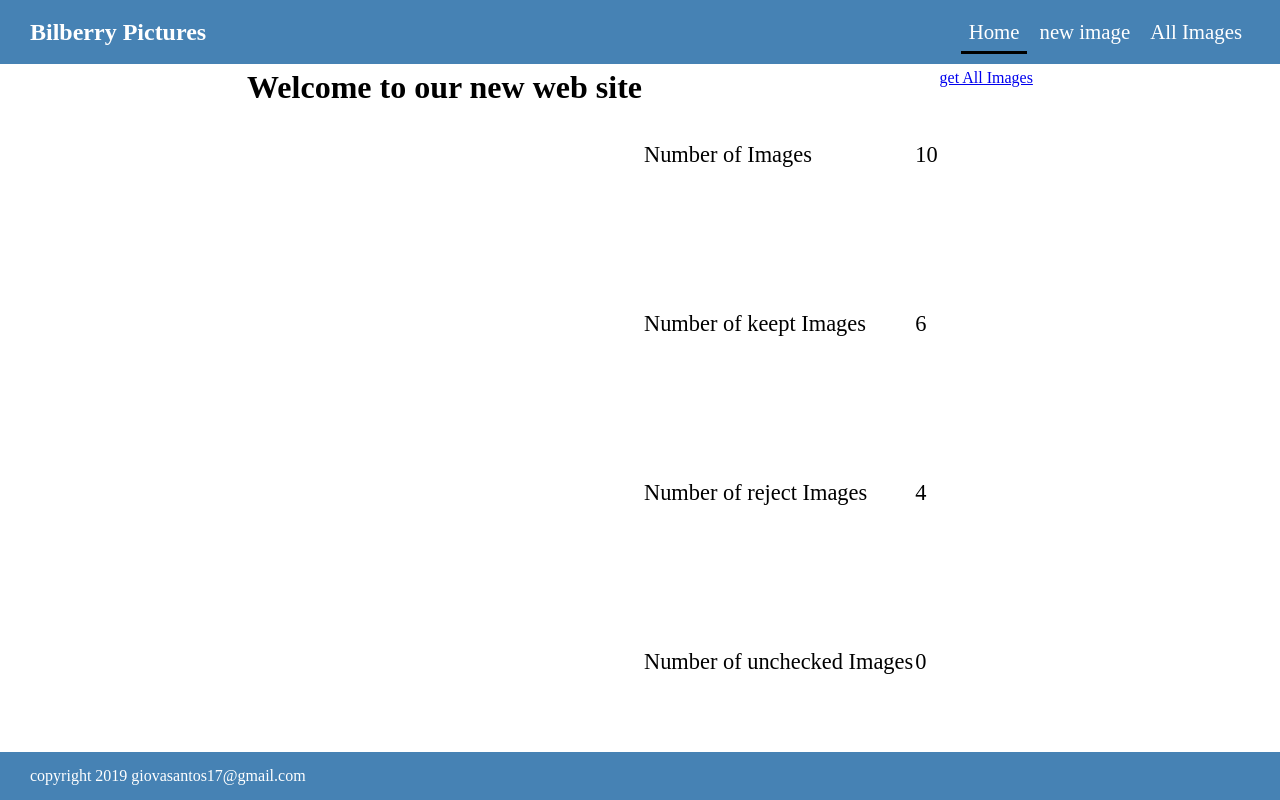
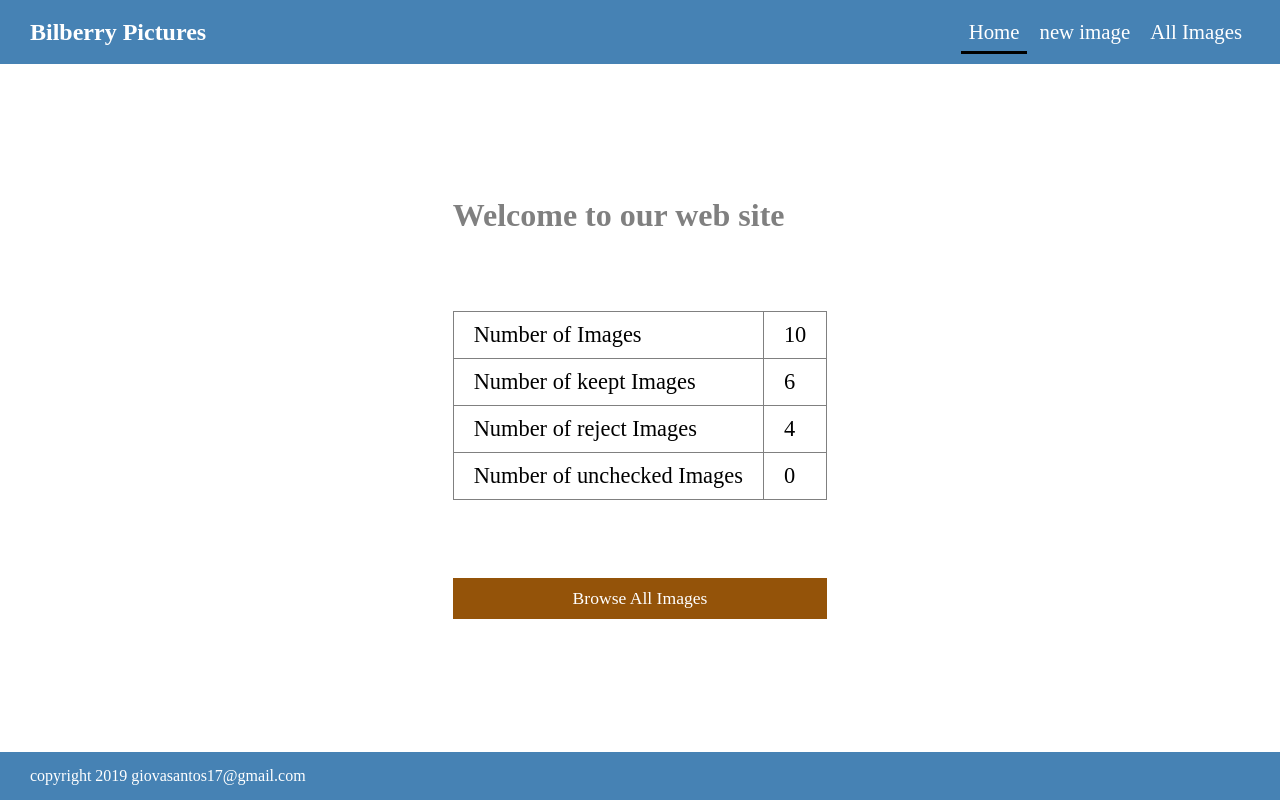
Before and after one commit to dahmonzon/bilberry, a Django app: page / in a window 1280 px wide. Run offline with Django 3.2, Linux system fonts and the light colour scheme; data comes from the database, SQL or seed files in the repository; some libraries are stand-ins or nearby versions.

Commit message:
split the css file to more file

```diff
--- a/bilberry/bilberry/urls.py
+++ b/bilberry/bilberry/urls.py
@@ -28,5 +28,6 @@ urlpatterns = [
     path('img/',include('img.urls')),
 ]
 
-urlpatterns += static(settings.STATIC_URL,document_root=settings.STATICFILES_DIRS)
-urlpatterns += static(settings.MEDIA_URL, document_root=settings.MEDIA_ROOT)
+if settings.DEBUG:
+    urlpatterns += static(settings.MEDIA_URL, document_root=settings.MEDIA_ROOT)
+    urlpatterns += static(settings.STATIC_URL,document_root=settings.STATICFILES_DIRS)
--- a/bilberry/static/css/base.css
+++ b/bilberry/static/css/base.css
@@ -55,123 +55,3 @@ nav ul li {
 .active {
     border-bottom: 3px solid black ;
 }
-
-/* ##################### For home.html ################# */
-
-.home-pages-body {
-    display: flex ;
-    flex-direction: column ;
-    justify-content: start ;
-}
-
-.home {
-    display: flex;
-    flex-direction: column ;
-    justify-content: space-around ;
-}
-
-td {
-    font-size: 1.4em ;
-}
-
-.home a {
-    font-size: 1.5em;
-    background-color: #4682B4;
-    color: white ;
-
-}
-
-.checked-images-body {
-    width: 600px;
-    padding-top: 5px ;
-    overflow-y: scroll ;
-    overflow-x: hidden ;
-}
-
-.items-checked-image {
-    display: flex ;
-    flex-direction: column ;
-    justify-content: start ;
-    width: 600px;
-    height: 540px;
-    margin-bottom: 5px;
-    border-bottom : 1px solid blue ;
-}
-
-.item-detaille {
-    width: 600px;
-    height: 40px;
-    display: flex;
-    flex-direction: row ;
-    justify-content: space-around;
-}
-
-/* ###################### upload new images  ########################## */
-.success-text {
-    background-color: green ;
-    padding: 10px;
-    color: white ;
-    height: 40px;
-    margin: 10px 0 10px 0 ;
-}
-
-.success-body {
-    display: flex ;
-    flex-direction: column ;
-    justify-content: center ;
-}
-
-form {
-    width: 300px;
-    height: 350px;
-    margin: 30px;
-    border: 0.5px solid rgb(180, 179, 179) ;
-    display: flex ;
-    flex-direction: column ;
-    justify-content: space-around;
-    align-items: center ;
-}
-
-form > p {
-    width: 260px;
-}
-
-form > p > input {
-    width: 260px;
-    height: 35px;
-}
-
-form button {
-    width:  260px ;
-    height: 40px;
-    color: white ;
-    background-color: #4682B4 ;
-}
-
-/* ###################### One Item Pages ########################## */
-
-.one-item-body {
-    display: flex ;
-    flex-direction: row ;
-}
-
-.item-choose {
-    display: flex ;
-    flex-direction: row ;
-    justify-content: center ;
-    align-items: center ;
-}
-.item-choose button {
-    text-decoration:  none ;
-    padding: 10px 40px 10px 40px ;
-    color: white ;
-    font-size: 0.9em ;
-    margin: 0px 10px 0px 10px ;
-}
-
-.reject {
-    background-color: red ;
-}
-.keept {
-    background-color: green ;
-}
--- /dev/null
+++ b/bilberry/static/css/home.css
@@ -0,0 +1,38 @@
+.home-pages-body {
+    display: flex ;
+    flex-direction: column ;
+    justify-content: center ;
+}
+
+
+.home {
+    display: flex;
+    flex-direction: column ;
+    justify-content: space-around ;
+    height: 500px;
+}
+
+td {
+    font-size: 1.4em ;
+    padding: 10px 20px ;
+}
+.home table {
+    border-collapse: collapse ;
+}
+
+.home table tr td, .home table tr , .home table {
+    border: .5px solid gray ;
+}
+
+.home h1 {
+    color: gray;
+}
+
+.home a {
+    font-size: 1.1em;
+    background-color: rgb(148, 83, 9);
+    text-align: center;
+    color: white ;
+    padding: 10px 0px;
+    text-decoration: none;
+}
--- a/bilberry/templates/layouts/base.html
+++ b/bilberry/templates/layouts/base.html
@@ -1,4 +1,4 @@
-{% load static %}
+{% load staticfiles %}
 
 <!doctype html>
 <html>
@@ -7,6 +7,7 @@
         <title> Pictures</title>
         <link rel="stylesheet" type='text/css' href="{% static 'css/base.css' %}">
         <script src="https://ajax.googleapis.com/ajax/libs/jquery/2.1.3/jquery.min.js"></script>
+        {% block style%} {% endblock %}
     </head>
     <body>
         <div class="_header">
--- a/bilberry/templates/pages/home.html
+++ b/bilberry/templates/pages/home.html
@@ -1,9 +1,13 @@
 {% extends '../layouts/base.html' %}
-{% load static %}
+{% load staticfiles %}
+{% block style%}
+       <link rel="stylesheet" type='text/css' href="{% static 'css/home.css' %}">
+{% endblock%}
 {% block content %}
+    <style type="text/css" ></style>
     <div class="home-pages-body">
-       </div class="home">
-              <h1>Welcome to our new web site </h1>
+       <div class="home">
+              <h1>Welcome to our  web site </h1>
 
               <table>
                      <tr>
@@ -24,7 +28,7 @@
                      </tr>
               </table>
 
-              <a href="{% url 'AllImages' %}">get All Images</a>
+              <a href="{% url 'AllImages' %}">Browse All Images</a>
          </div>
      </div>
 {% endblock content %}
--- a/bilberry/templates/pages/oneitem.html
+++ b/bilberry/templates/pages/oneitem.html
@@ -1,5 +1,8 @@
 {% extends '../layouts/base.html' %}
-{% load static %}
+{% load staticfiles %}
+{% block style%}
+       <link rel="stylesheet" type='text/css' href="{% static 'css/oneitem.css' %}">
+{% endblock%}
 {% block content %}
 {% if image == None %}
     <h1>Ooops you have already seen all unchecked images <a href="{% url 'home' %}"> click here for home </a></h1>
--- a/bilberry/templates/pages/upload.html
+++ b/bilberry/templates/pages/upload.html
@@ -1,5 +1,8 @@
 {% extends '../layouts/base.html' %}
-
+{% load staticfiles %}
+{% block style%}
+       <link rel="stylesheet" type='text/css' href="{% static 'css/upload.css' %}">
+{% endblock%}
 {% block content %}
     {% if success != None %}
     <div class="success-body">
```
Also changed, not shown: bilberry/static/css/all.css (added, +31 -0 lines), bilberry/static/css/oneitem.css (added, +25 -0 lines), bilberry/static/css/upload.css (added, +40 -0 lines), bilberry/templates/pages/all.html (+7 -4 lines).
